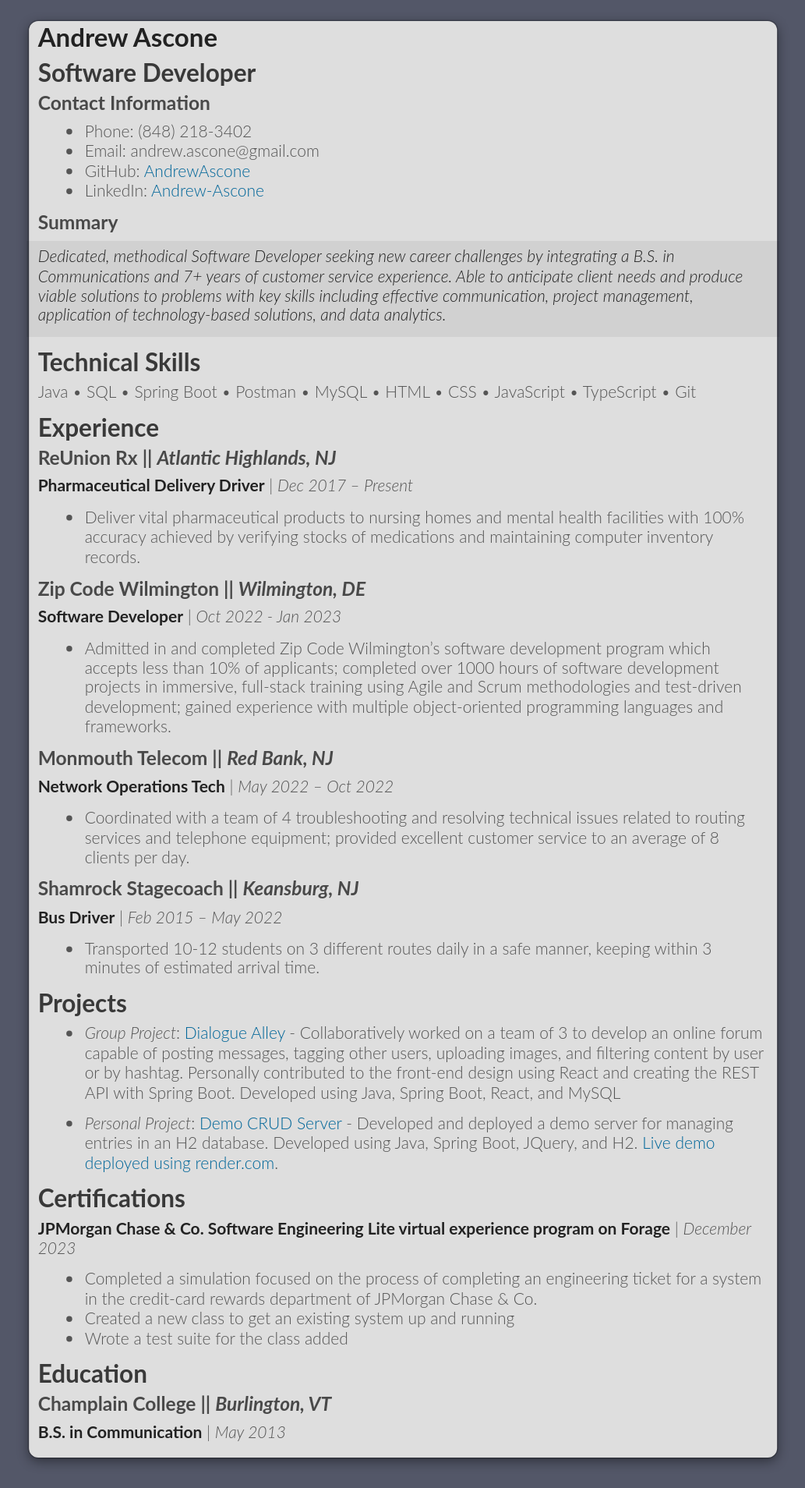
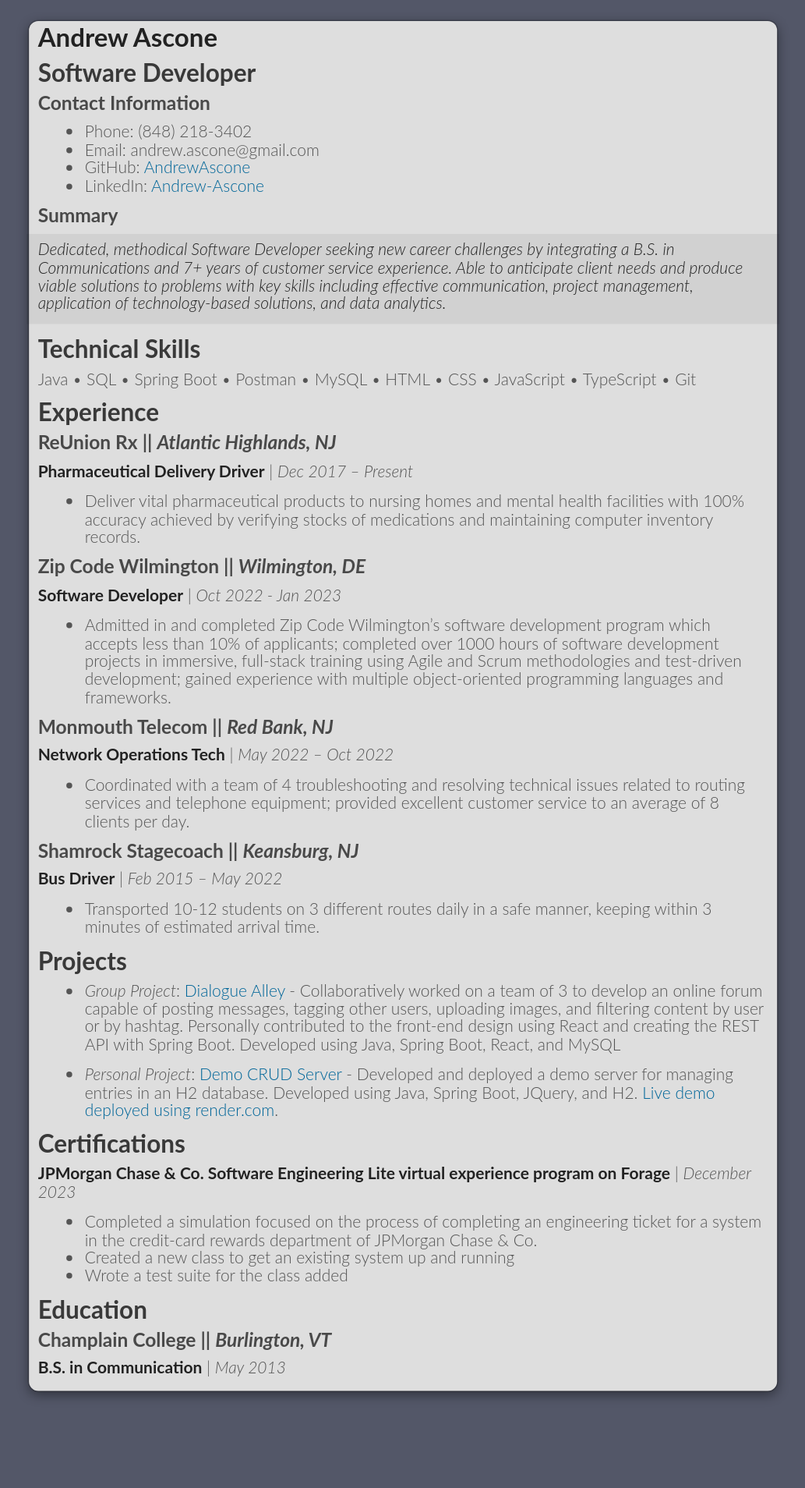
Before and after one commit to AndrewAscone/AndrewAscone, a Jekyll site: the page built from index.md, in a window 1280 px wide. Shown: the whole page at 78% size, without its empty margins (123-1156 px from the left). Built offline with Jekyll 4.4.1, drawn with Linux system fonts in a browser that asks for light colours; our own code applies the rules of GitHub Pages for plain Markdown files; the repository's description, which GitHub fills in, is left out; after the commit the page ends 1823 px from its top, so only the background shows below that.

Commit message:
body font line height

```diff
--- a/assets/css/style.css
+++ b/assets/css/style.css
@@ -150,7 +150,7 @@ html {
 body {
   padding: 18px 0;
   margin: 0;
-  font: 13px/1.2 Lato, "Helvetica Neue", Helvetica, Arial, sans-serif;
+  font: 13px/1.1 Lato, "Helvetica Neue", Helvetica, Arial, sans-serif;
   color: #555;
   font-weight: 300;
   background: inline-image("checker.png") fixed;
```
